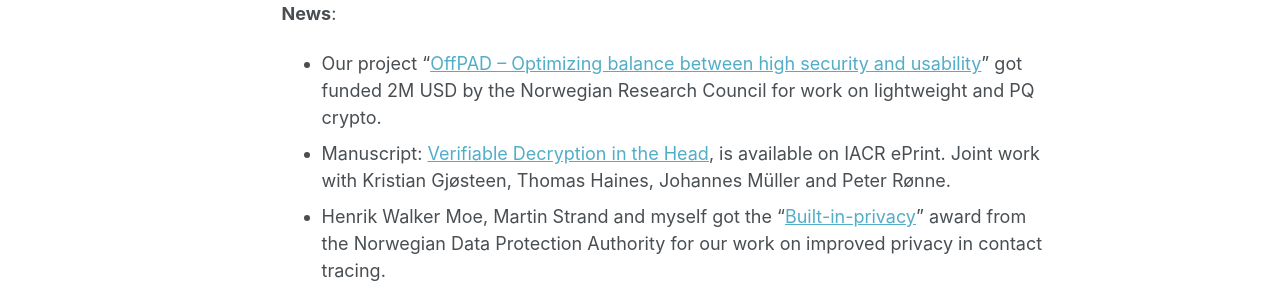
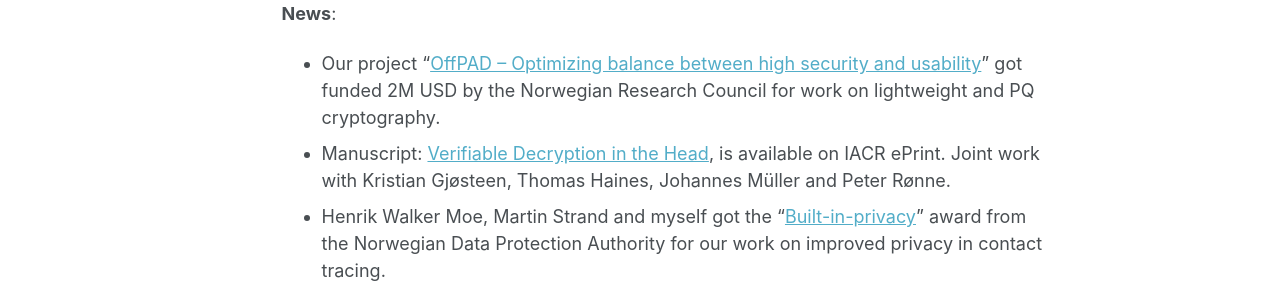
Before and after one commit to tjesi/tjesi.github.io, a Jekyll site: the page built from _pages/about.md, in a window 1280 px wide and 1303 px high. Shown: the part 659-956 px from the top of the window. Built offline with Jekyll 4.4.1, drawn with Linux system fonts in a browser that asks for light colours; some web fonts are replaced.

Commit message:
Update about.md

```diff
--- a/_pages/about.md
+++ b/_pages/about.md
@@ -19,7 +19,7 @@
 I've previously been working as a project manager at [Lær Kidsa Koding](https://www.kidsakoder.no) (2015-17), as a university college teacher at [Western Norway University of Applied Sciences](https://www.hvl.no/en) (2017-20), and I had a 3 months internship in 2018 at the IoT-security company [Intrinsic-ID](https://www.intrinsic-id.com) in Eindhoven, NL.
 
 **News**:
-- Our project "[OffPAD -- Optimizing balance between high security and usability](https://prosjektbanken.forskningsradet.no/en/project/FORISS/321619)" got funded 2M USD by the Norwegian Research Council for work on lightweight and PQ crypto.
+- Our project "[OffPAD -- Optimizing balance between high security and usability](https://prosjektbanken.forskningsradet.no/en/project/FORISS/321619)" got funded 2M USD by the Norwegian Research Council for work on lightweight and PQ cryptography.
 - Manuscript: [Verifiable Decryption in the Head](https://eprint.iacr.org/2021/558.pdf), is available on IACR ePrint. Joint work with Kristian Gjøsteen, Thomas Haines, Johannes Müller and Peter Rønne.
 - Henrik Walker Moe, Martin Strand and myself got the "[Built-in-privacy](https://www.datatilsynet.no/aktuelt/aktuelle-nyheter-2021/pris-for-innebygd-personvern-til-anonyme-tokens)" award from the Norwegian Data Protection Authority for our work on improved privacy in contact tracing.
 - Paper: [Lattice-Based Proof of Shuffle and Applications to Electronic Voting](https://eprint.iacr.org/2021/338.pdf), is accepted at CT-RSA. Joint work w/ Diego F. Aranha, Carsten Baum, Kristian Gjøsteen and Thor Tunge.
```
